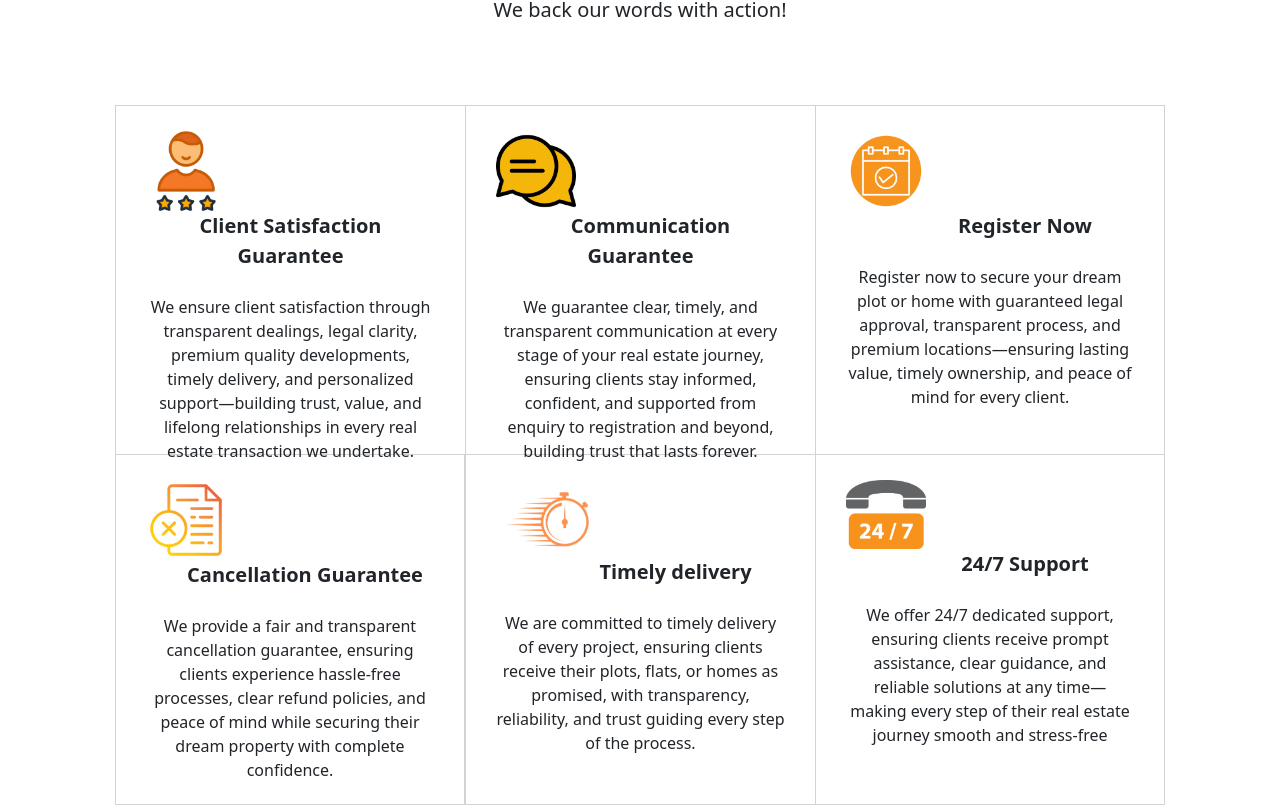
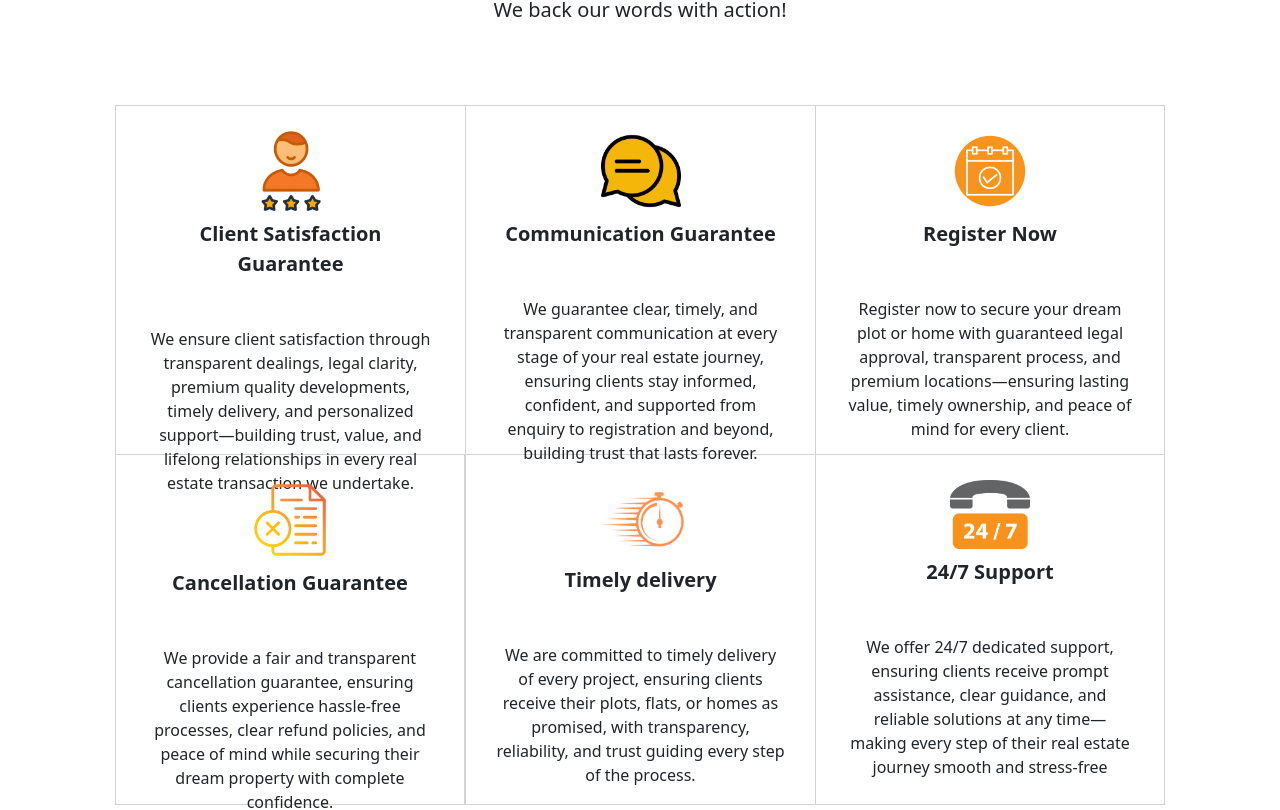
Before and after one commit to rathnabhoomidevelopers-art/rbd-frontend, a React (Create React App) app: page / in a window 1280 px wide. Shown: the part 4671-5481 px from the top of the page. Built offline with nearby package versions, Linux system fonts and the light colour scheme; no server answers.

Commit message:
updated the our guarantee section in hom page  and added css to rbd.css

```diff
--- a/src/components/Home/Home.js
+++ b/src/components/Home/Home.js
@@ -152,7 +152,7 @@ export function HomePage() {
       return;
     }
     if (!/^(?:\+91|0)?[6-9]\d{9}$/.test(phone.replace(/[^\d+]/g, ""))) {
-      setFormMessage("Enter a valid Indian mobile number (10 digits starting with 6/7/8/9, optional +91 or 0).");
+      setFormMessage("Enter a valid mobile number");
       return;
     }
 
@@ -694,7 +694,7 @@ export function HomePage() {
                 />
               </div>
               <div className="card-body">
-                <span className="fw-bold fs-5" style={{ marginLeft: "20px" }}>
+                <span className="fw-bold fs-5">
                   Communication Guarantee
                 </span>
                 <br />
@@ -721,7 +721,7 @@ export function HomePage() {
                 />
               </div>
               <div className="card-body">
-                <span className="fw-bold fs-5" style={{ marginLeft: "70px" }}>
+                <span className="fw-bold fs-5">
                   Register Now
                 </span>
                 <br />
@@ -749,7 +749,7 @@ export function HomePage() {
                 />
               </div>
               <div className="card-body">
-                <span className="fw-bold fs-5" style={{ marginLeft: "30px" }}>
+                <span className="fw-bold fs-5">
                   Cancellation Guarantee
                 </span>
                 <br />
@@ -776,7 +776,7 @@ export function HomePage() {
                 />
               </div>
               <div className="card-body">
-                <span className="fw-bold fs-5" style={{ marginLeft: "70px" }}>
+                <span className="fw-bold fs-5">
                   Timely delivery
                 </span>
                 <br />
@@ -802,7 +802,7 @@ export function HomePage() {
                 />
               </div>
               <div className="card-body">
-                <span className="fw-bold fs-5" style={{ marginLeft: "70px" }}>
+                <span className="fw-bold fs-5">
                   24/7 Support
                 </span>
                 <br />
--- a/src/components/Home/OurProjects.js
+++ b/src/components/Home/OurProjects.js
@@ -529,7 +529,7 @@ function RegistrationForm({ selectedPlot, onClose, onSuccess }) {
       return;
     }
     if (!/^(?:\+91|0)?[6-9]\d{9}$/.test(phone.replace(/[^\d+]/g, ""))) {
-      setFormError("Enter a valid Indian mobile number (10 digits starting with 6/7/8/9, optional +91 or 0).");
+      setFormError("Enter a valid mobile number");
       return;
     }
 
--- a/src/components/Home/rbd.css
+++ b/src/components/Home/rbd.css
@@ -393,3 +393,28 @@ footer .map-container .maps{
     max-width: 100%;
   }
 }
+/* Guarantee cards: center icons + titles on all breakpoints */
+.element-service-guarantee .card-header{
+  display:flex;
+  justify-content:center;
+  align-items:center;
+  margin-bottom:8px;           /* small breathing room below icon */
+  height:auto;                 /* let it size naturally */
+}
+.element-service-guarantee .card-header img{
+  display:block;
+  margin:0 auto;               /* hard center the image itself */
+}
+
+.element-service-guarantee .card-body{
+  display:flex;
+  flex-direction:column;
+  align-items:center;          /* center all text block elements */
+  text-align:center;           /* and center the text */
+}
+
+/* Remove any inline margin-lefts that were pushing titles */
+.element-service-guarantee .card-body .fw-bold.fs-5{
+  margin-left:0 !important;
+  text-align:center;
+}
```
